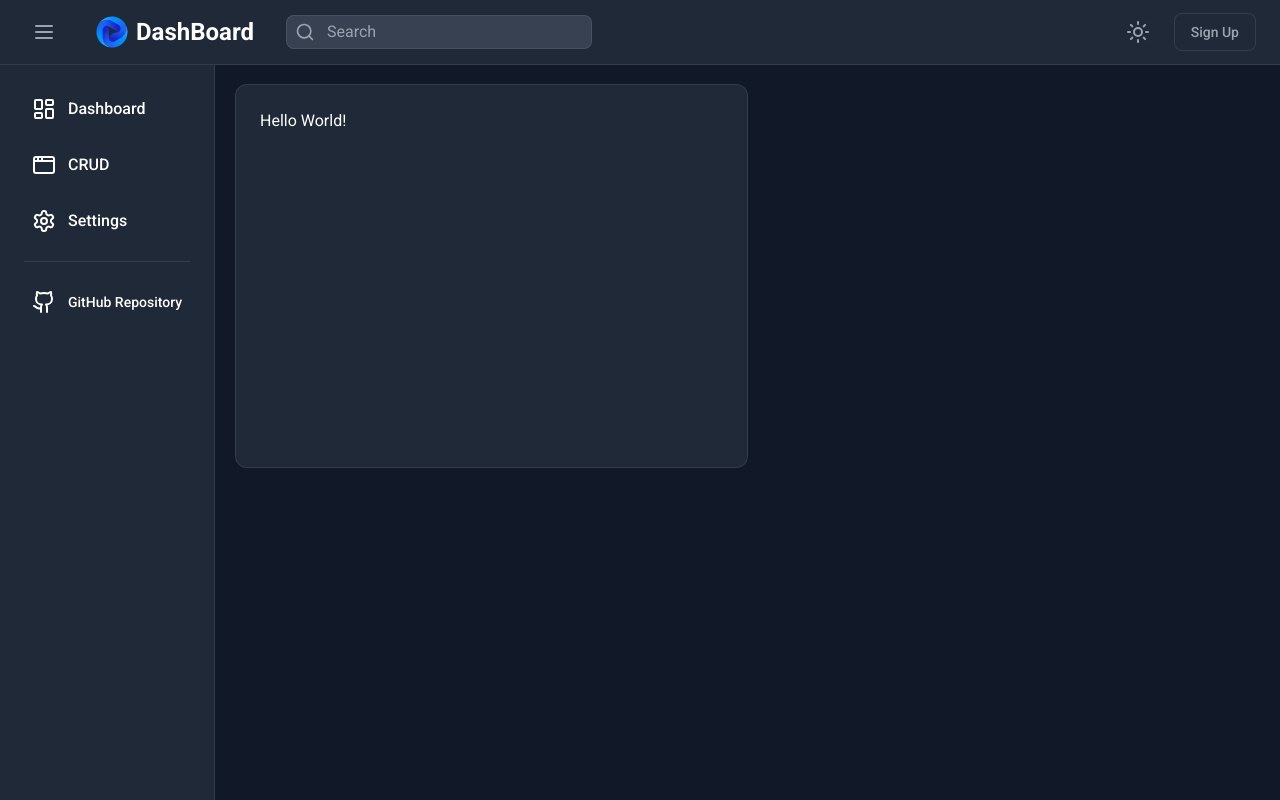
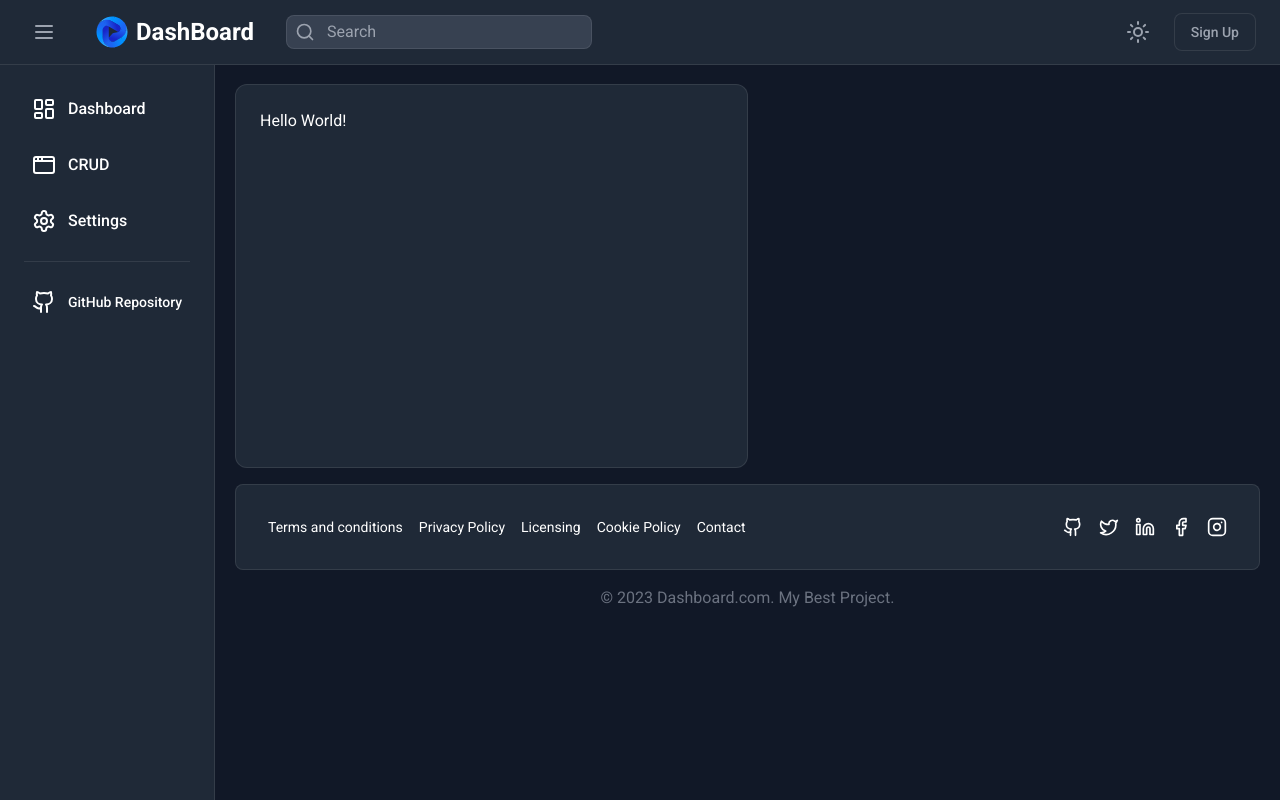
Before and after one commit to Vlas-Pravsha/Project, a Next.js app: page / in a window 1280 px wide. Built offline with nearby package versions, Linux system fonts and the light colour scheme; no server answers.

Commit message:
feat: add footer

```diff
--- a/src/app/page.tsx
+++ b/src/app/page.tsx
@@ -1,9 +1,16 @@
+import Footer from '@/components/layout/Footer'
 import MainLayout from '@/components/layout/MainLayout'
 
 export default function Home() {
   return (
     <MainLayout>
-      <div className="w-3/6 h-96 bg-componentBg border border-borderColor rounded-xl p-6">Hello World!</div>
+
+      <div className="flex flex-col gap-4">
+        <div className="w-3/6 h-96 bg-componentBg border border-borderColor rounded-xl p-6">Hello World!</div>
+        <Footer />
+        <div className="text-center text-lightGreyText text-base">© 2023 Dashboard.com. My Best Project.</div>
+      </div>
+
     </MainLayout>
   )
 }
--- /dev/null
+++ b/src/components/layout/Footer.tsx
@@ -0,0 +1,41 @@
+import React from 'react'
+import { Facebook, Github, Instagram, Linkedin, Twitter } from 'lucide-react'
+
+const footerData = [
+  { id: 1, value: 'Terms and conditions' },
+  { id: 2, value: 'Privacy Policy' },
+  { id: 3, value: 'Licensing' },
+  { id: 4, value: 'Cookie Policy' },
+  { id: 5, value: 'Contact' },
+]
+
+const footerDataImg = [
+  { id: 1, Img: Github },
+  { id: 2, Img: Twitter },
+  { id: 3, Img: Linkedin },
+  { id: 4, Img: Facebook },
+  { id: 5, Img: Instagram },
+]
+
+function Footer() {
+  return (
+    <div className="w-full flex justify-between items-center bg-componentBg border border-borderColor rounded-lg p-8 dark:bg-white dark:border-gray-200">
+      <div className="flex items-center flex-wrap gap-6 md:gap-4">
+        {footerData.map(item => (
+          <div key={item.id} className="text-sm font-light text-gray-400 hover:cursor-pointer dark:text-gray-600">
+            {item.value}
+          </div>
+        ))}
+      </div>
+      <div className="flex gap-6 md:gap-4">
+        {footerDataImg.map(item => (
+          <div key={item.id}>
+            <item.Img className="w-5 h-5 text-gray-400 hover:cursor-pointer dark:text-gray-500" />
+          </div>
+        ))}
+      </div>
+    </div>
+  )
+}
+
+export default Footer
```
